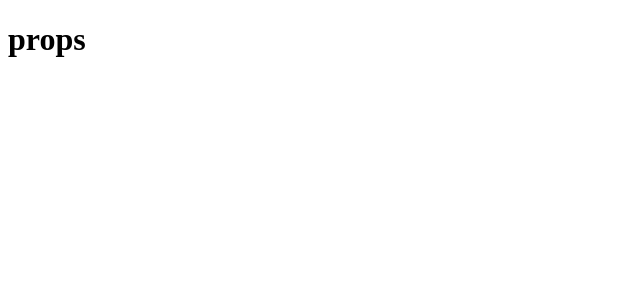
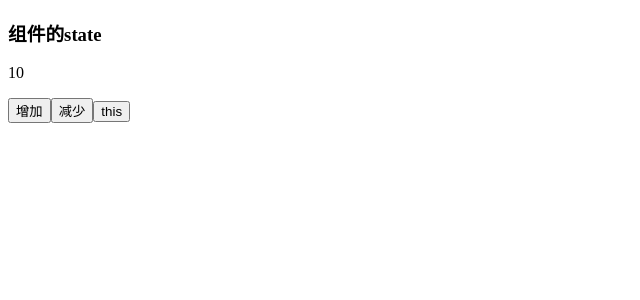
Before and after one commit to LouieJiang/react-study, a React (Create React App) app: page / in a window 1280 px wide. Shown: the top 300 px of the page, without its empty margins (0-640 px from the left). Built offline with nearby package versions, Linux system fonts and the light colour scheme.

Commit message:
组件的state

```diff
--- a/src/Home.jsx
+++ /dev/null
@@ -1 +0,0 @@
-import
--- /dev/null
+++ b/src/StateComponent.jsx
@@ -0,0 +1,38 @@
+import React from 'react'
+
+export default class StateComponent extends React.Component {
+  constructor(props) {
+    super(props)
+    this.state = {
+      count: 10,
+    }
+  }
+
+  increment() {
+    this.setState({
+      count: (this.state.count += 1),
+    })
+  }
+
+  decrement() {
+    this.setState({
+      count: (this.state.count -= 1),
+    })
+  }
+
+  clickHandler = () => {
+    console.log(this)
+  }
+
+  render() {
+    return (
+      <div>
+        <h3>组件的state</h3>
+        <p>{this.state.count}</p>
+        <button onClick={this.increment.bind(this)}>增加</button>
+        <button onClick={this.decrement.bind(this)}>减少</button>
+        <button onClick={this.clickHandler}>this</button>
+      </div>
+    )
+  }
+}
--- a/src/index.js
+++ b/src/index.js
@@ -1,7 +1,7 @@
 import React from 'react'
 import ReactDOM from 'react-dom'
 
-import App from './app'
+import StateComponent from './StateComponent'
 // function tick(params) {
 //   const element = (
 //     <div>
@@ -12,7 +12,10 @@ import App from './app'
 //   ReactDOM.render(element, document.getElementById('root'))
 // }
 // setInterval(tick, 1000)
-ReactDOM.render(<App a="props"></App>, document.getElementById('root'))
+ReactDOM.render(
+  <StateComponent></StateComponent>,
+  document.getElementById('root')
+)
 
 // If you want your app to work offline and load faster, you can change
 // unregister() to register() below. Note this comes with some pitfalls.
```
